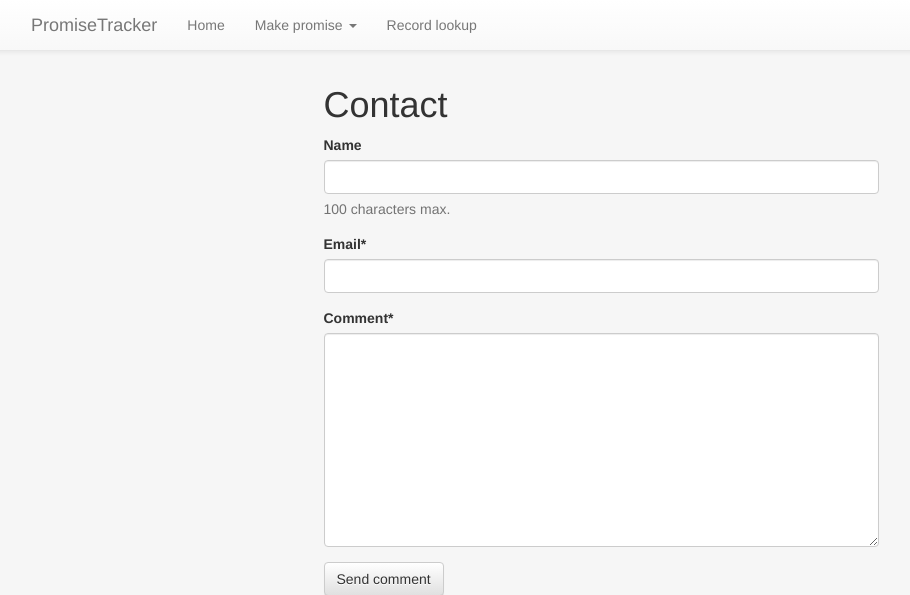
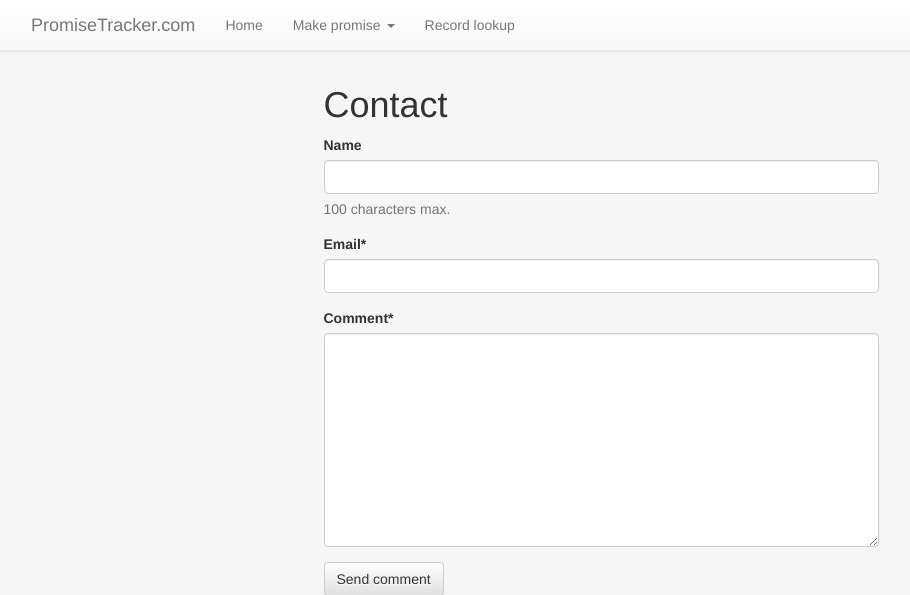
Before and after one commit to mccubbin/pt, a Django app: page /contact/ in a window 1280 px wide. Shown: the top 595 px of the page, without its empty margins (39-949 px from the left). Run offline with Django 3.2, Linux system fonts and the light colour scheme; some libraries are stand-ins or nearby versions.

Commit message:
Change navbar text

```diff
--- a/_conf_files/settings.py
+++ b/_conf_files/settings.py
@@ -43,7 +43,7 @@ DEBUG = True
 
 ALLOWED_HOSTS = [
 	'promisetracker.com',
-	'www.promisetracker.com'
+	'www.promisetracker.com',
 ]
 #ALLOWED_HOSTS = ['ec2-18-219-179-207.us-east-2.compute.amazonaws.com']
 
--- a/home/templates/navbar.html
+++ b/home/templates/navbar.html
@@ -9,7 +9,7 @@
 				<span class="icon-bar"></span>
 				<span class="icon-bar"></span>
 			</button>
-			<a class="navbar-brand" href="{% url 'home' %}">PromiseTracker</a>
+			<a class="navbar-brand" href="{% url 'home' %}">PromiseTracker.com</a>
 		</div>
 		<div id="navbar" class="navbar-collapse collapse">
 			<ul class="nav navbar-nav">
```
